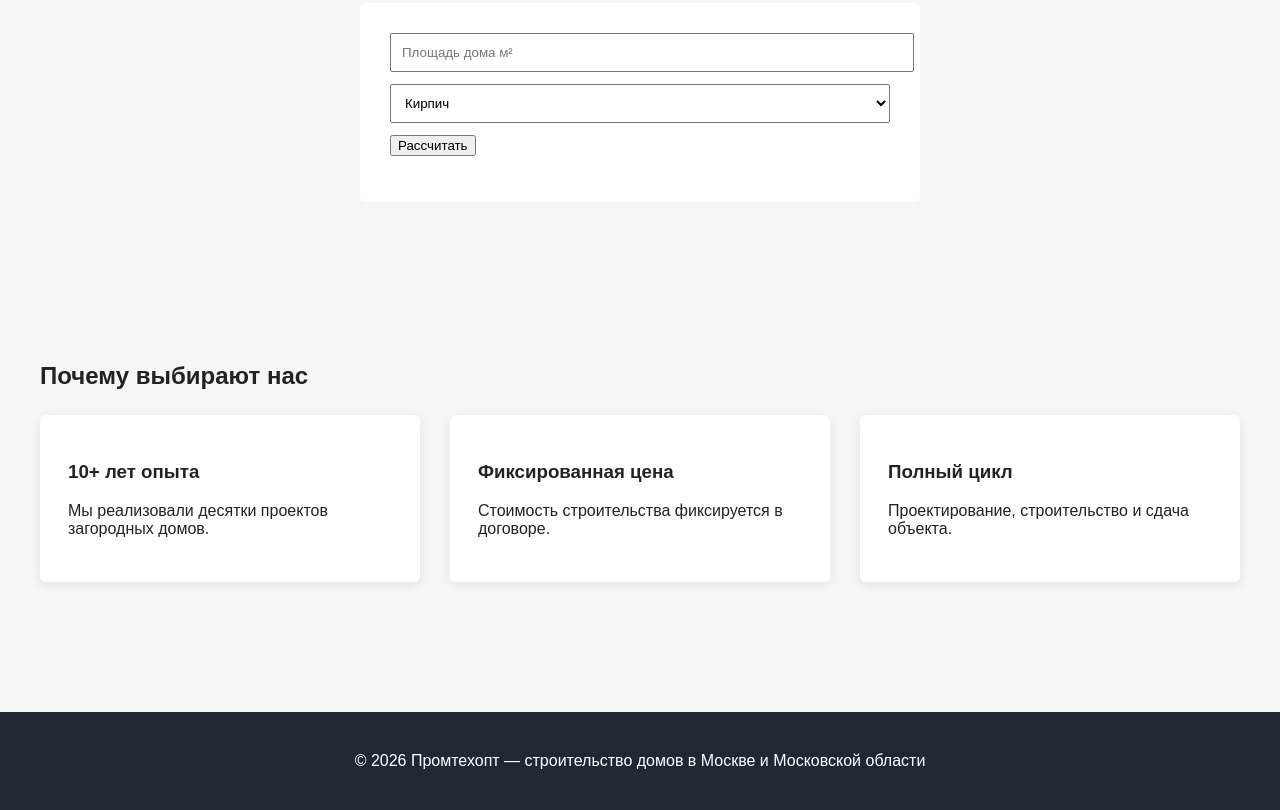
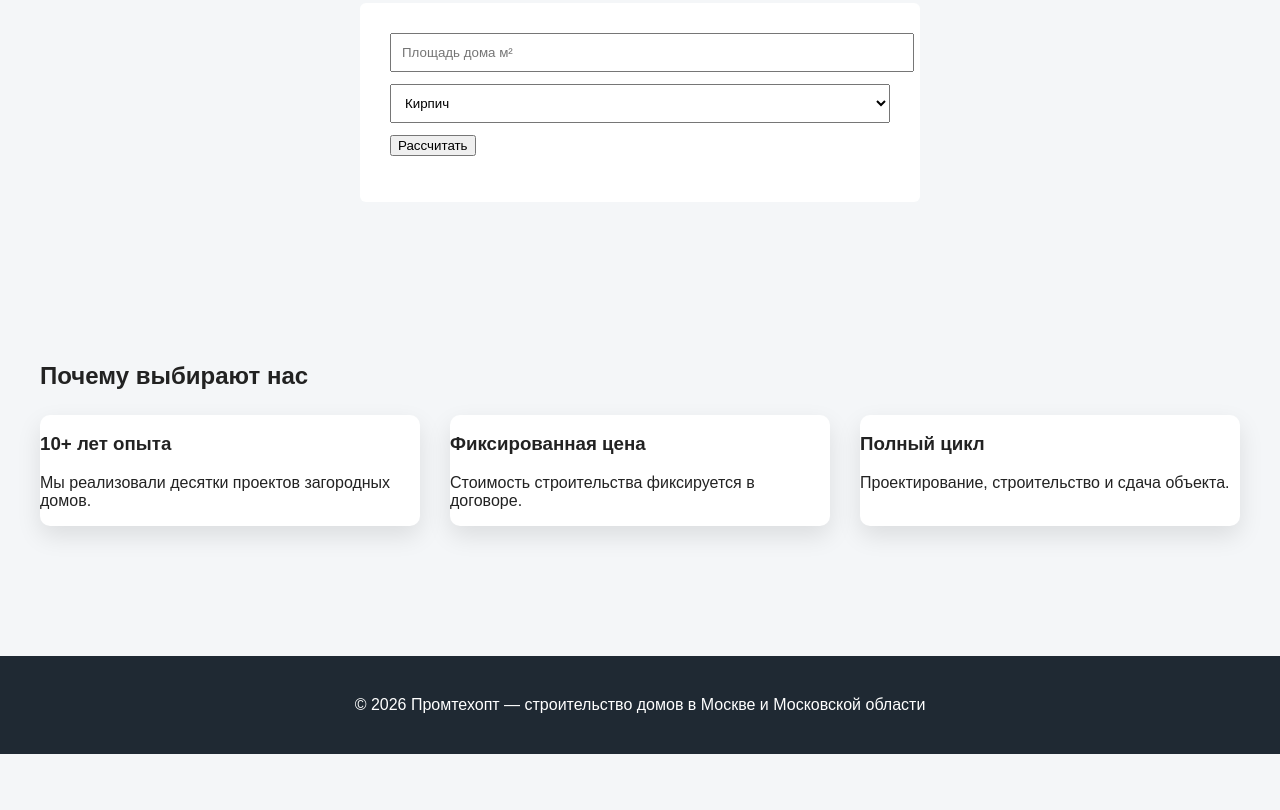
Before and after one commit to LiiaR/CK_promtehopt, a plain HTML site: page index.html in a window 1280 px wide. Shown: the part 648-1458 px from the top of the page. After the commit the page ends 1402 px from the top, so only its background shows below. Drawn offline with Linux system fonts and the light colour scheme.

Commit message:
Update style.css

```diff
--- a/css/style.css
+++ b/css/style.css
@@ -40,7 +40,23 @@ z-index:2;
 .btn{background:#ff6b00;color:white;padding:14px 28px;text-decoration:none;border-radius:4px;display:inline-block}
 section{padding:70px 0}
 .grid{display:grid;grid-template-columns:repeat(3,1fr);gap:30px}
-.card{background:white;padding:28px;border-radius:6px;box-shadow:0 3px 12px rgba(0,0,0,0.08)}
+.card{
+
+background:white;
+border-radius:10px;
+overflow:hidden;
+box-shadow:0 10px 25px rgba(0,0,0,0.1);
+transition:0.3s;
+
+}
+
+.card:hover{
+
+transform:translateY(-8px);
+box-shadow:0 20px 40px rgba(0,0,0,0.15);
+
+}
+
 footer{background:#1f2933;color:white;padding:40px;text-align:center;margin-top:60px}
 h2{margin-bottom:25px}
 .calc{background:white;padding:30px;border-radius:6px;max-width:500px;margin:auto}
```
